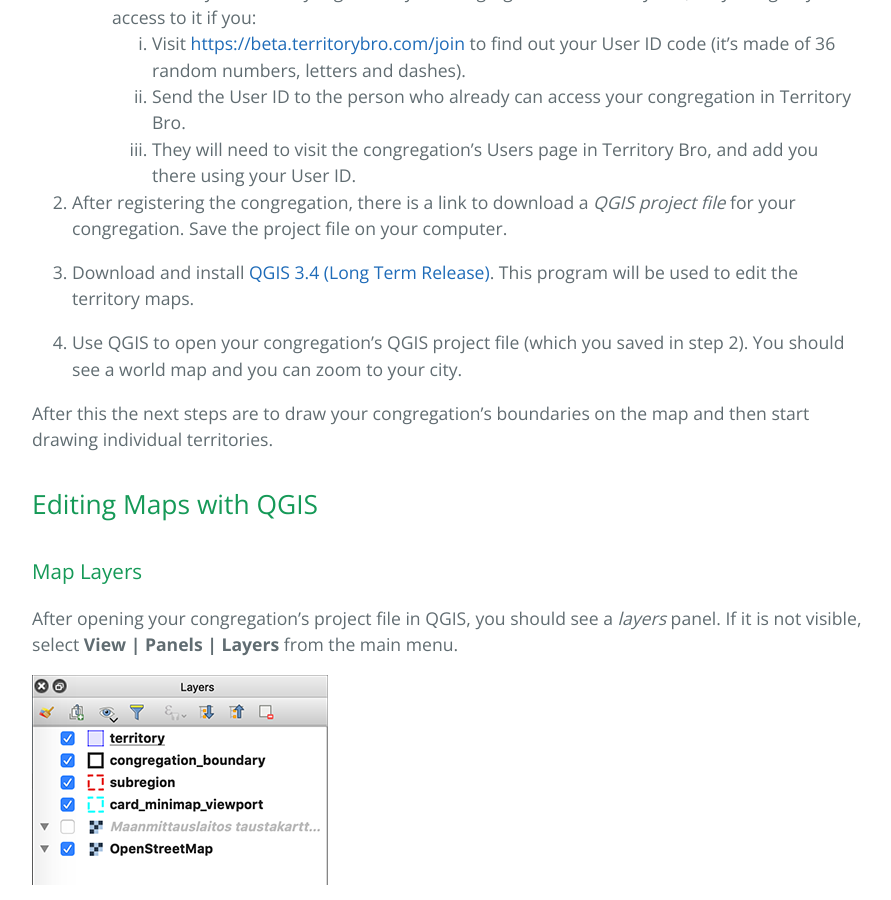
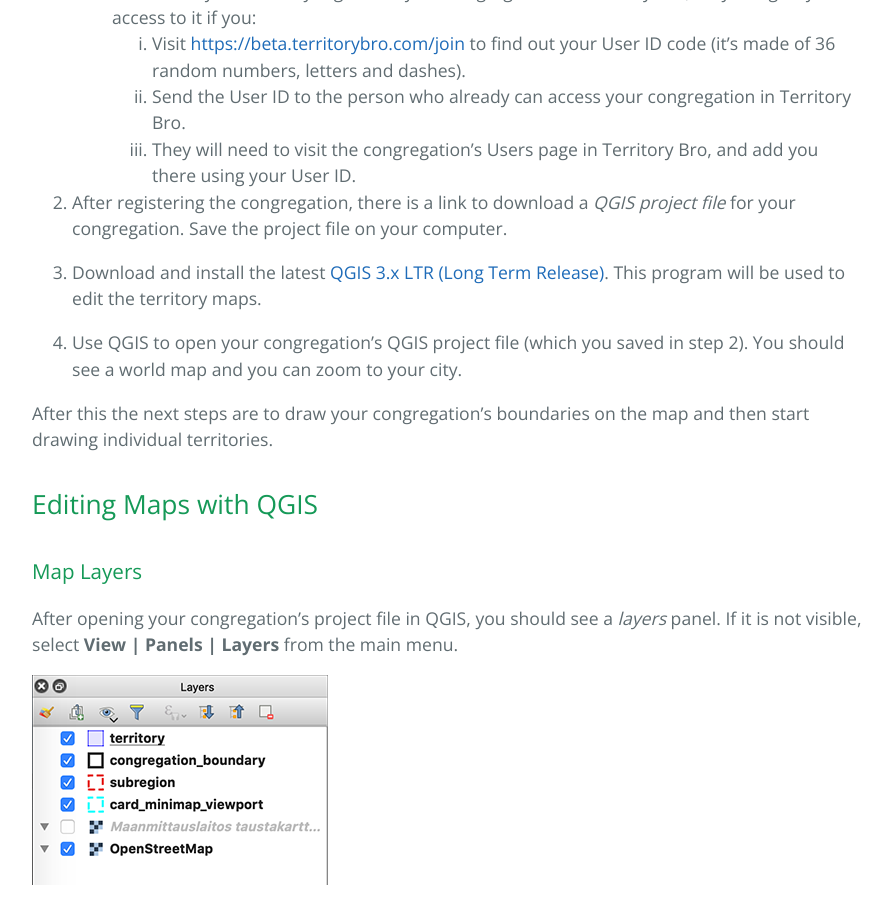
Before and after one commit to luontola/territory-bro, a Jekyll site: the page built from docs/guide.md, in a window 1280 px wide and 900 px high, scrolled down 929 px. Shown: the whole window, without its empty margins (192-1083 px from the left). Built offline with Jekyll 4.4.1, drawn with Linux system fonts in a browser that asks for light colours.

Commit message:
📝 Remove QGIS version number, tell to download the latest LTR
Why:
- One user was confused and tried to find the old version to download

```diff
--- a/docs/guide.md
+++ b/docs/guide.md
@@ -28,7 +28,7 @@ permalink: /guide/
 
 2. After registering the congregation, there is a link to download a *QGIS project file* for your congregation. Save the project file on your computer.
 
-3. Download and install [QGIS 3.4 (Long Term Release)](https://qgis.org/). This program will be used to edit the territory maps.
+3. Download and install the latest [QGIS 3.x LTR (Long Term Release)](https://qgis.org/). This program will be used to edit the territory maps.
 
 4. Use QGIS to open your congregation's QGIS project file (which you saved in step 2). You should see a world map and you can zoom to your city.
 
```
